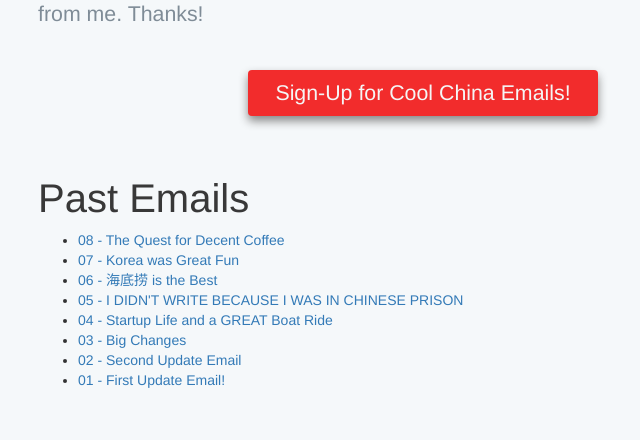
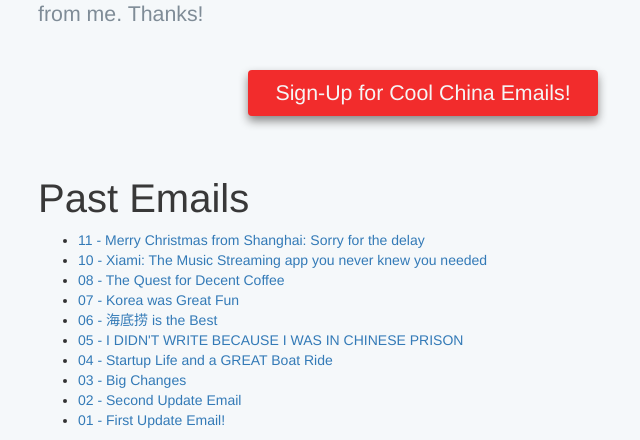
Before and after one commit to TimelyToga/timothyblumberg-web, a Django app: template timothyblumberg/templates/chinese.html in a window 1280 px wide. Shown: the part 576-1016 px from the top of the page, without its empty margins (217-857 px from the left). Before the commit the page ends 964 px from the top, so only its background shows below. Run offline with Django 3.2, Linux system fonts and the light colour scheme; the template is opened without the code that fills it, so the values that code supplies are empty; some libraries are stand-ins or nearby versions.

Commit message:
Added last two update emails

```diff
--- a/timothyblumberg/templates/chinese.html
+++ b/timothyblumberg/templates/chinese.html
@@ -28,6 +28,8 @@
     <div class="container">
         <h2>Past Emails</h2>
         <ul>
+            <li><a href="http://mailchi.mp/25efec9756c8/10-xiami-the-music-streaming-app-you-never-knew-you-needed-1758337">11 - Merry Christmas from Shanghai: Sorry for the delay</a></li>
+            <li><a href="https://us11.campaign-archive.com/?u=8cc51bc50a27cc0a3ea6839d6&id=5414343e98">10 - Xiami: The Music Streaming app you never knew you needed</a></li>
             <li><a href="http://mailchi.mp/eb6a5761652d/08-a-quest-for-decent-coffee">08 - The Quest for Decent Coffee</a></li>
             <li><a href="http://mailchi.mp/a4b26e1b7b50/07-korea-was-great-fun">07 - Korea was Great Fun</a></li>
             <li><a href="http://mailchi.mp/210c9d5e924c/i-didnt-write-because-i-was-in-chinese-prison-1558489">06 - 海底捞 is the Best</a></li>
```
